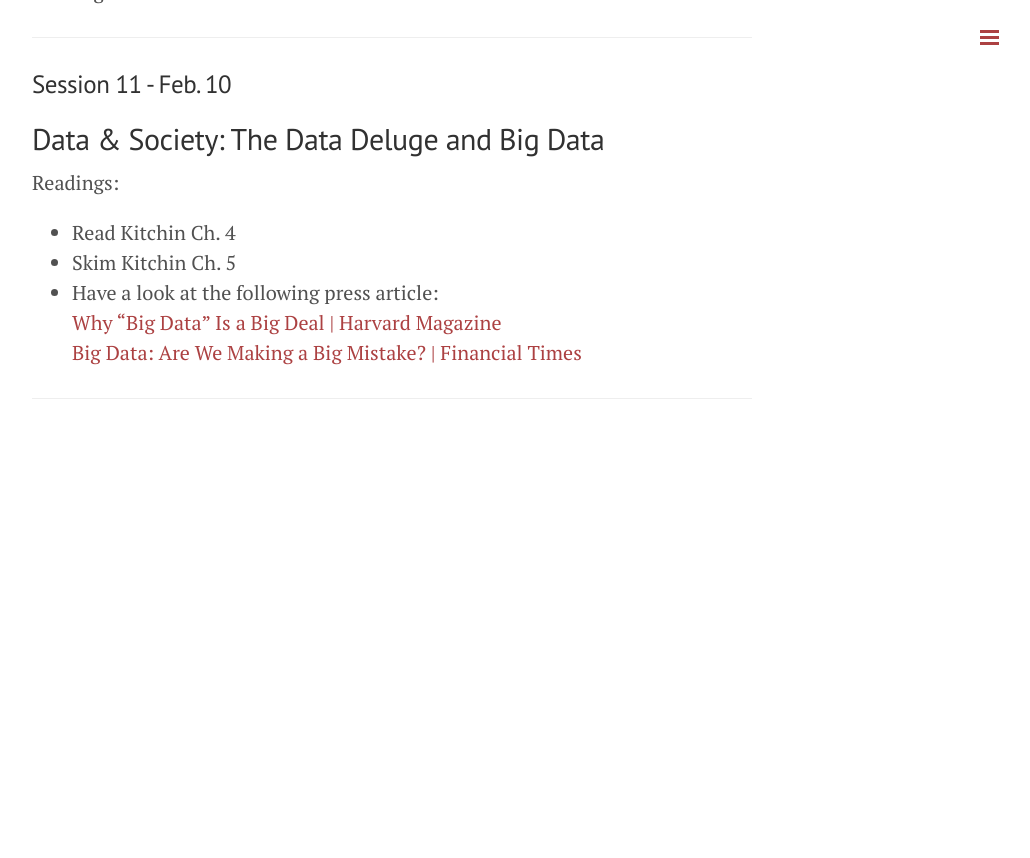
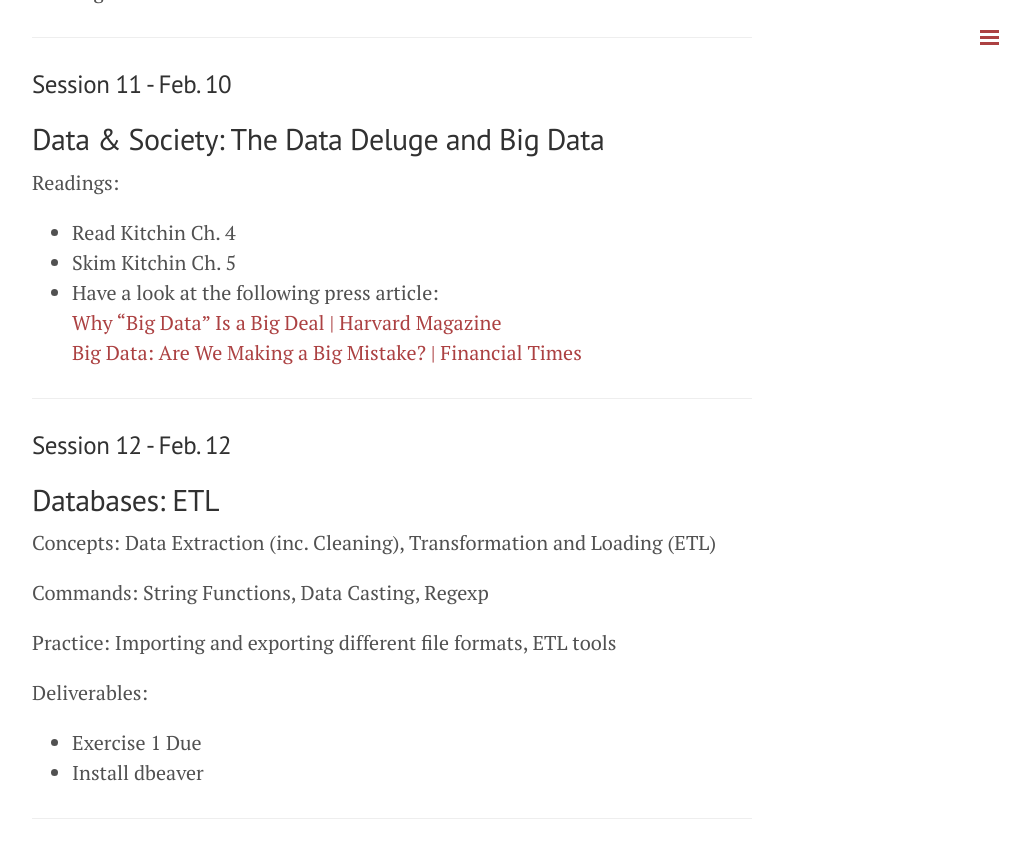
Before and after one commit to retrography/data-management, a Jekyll site: the page built from outline.md, in a window 1280 px wide and 900 px high, scrolled down 3955 px. Shown: the top 858 px of the window, without its empty margins (248-1278 px from the left). Built offline with Jekyll 4.4.1, drawn with Linux system fonts in a browser that asks for light colours; Markdown is read by kramdown in place of the engine named in the settings; before the commit the page ends 4435 px from its top, so only the background shows below that.

Commit message:
Update outline.md

```diff
--- a/outline.md
+++ b/outline.md
@@ -134,3 +134,18 @@ Readings:
 [Big Data: Are We Making a Big Mistake? | Financial Times](http://www.ft.com/intl/cms/s/2/21a6e7d8-b479-11e3-a09a-00144feabdc0.html)
 
 ***
+
+### Session 12 - Feb. 12
+## Databases: ETL
+
+Concepts: Data Extraction (inc. Cleaning), Transformation and Loading (ETL)
+
+Commands: String Functions, Data Casting, Regexp
+
+Practice: Importing and exporting different file formats, ETL tools
+
+Deliverables:
+- Exercise 1 Due
+- Install dbeaver
+
+***
```
